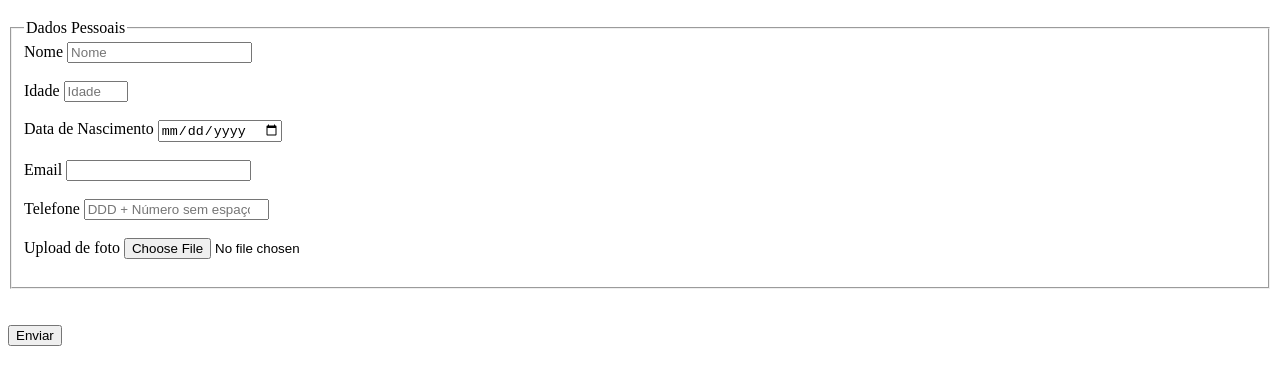
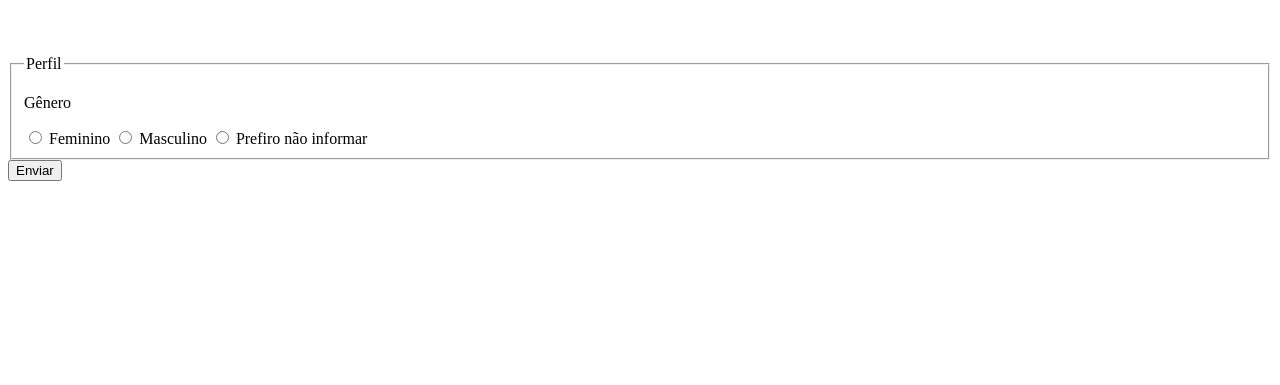
Before and after one commit to joaquimferreira010/pesquisa-culturama, a plain HTML site: page index.html in a window 1280 px wide. Shown: the part 61-446 px from the top of the page. Drawn offline with Linux system fonts and the light colour scheme.

Commit message:
Adiciona opcoes de genero

```diff
--- a/index.html
+++ b/index.html
@@ -12,7 +12,7 @@
     <section>
         <form action="#" method="get">
             <!-- Dados Pessoais -->
-            <fieldset>
+            <!-- <fieldset>
                 <legend>Dados Pessoais</legend>
 
                 <label for="UserName">Nome</label>
@@ -40,8 +40,23 @@
                 <br><br>
 
 
+            </fieldset> -->
+            <br><br>
+
+            <fieldset>
+                <legend>Perfil</legend>
+
+                <p>Gênero</p>
+
+                <input type="radio" name="userGender" value="Feminino">
+                <label for="userGender">Feminino</label>
+
+                <input type="radio" name="userGender" value="Masculino">
+                <label for="userGender">Masculino</label>
+
+                <input type="radio" name="userGender" value="notInformed">
+                <label for="userGender">Prefiro não informar</label>
             </fieldset>
-            <br><br>
 
 
             <button type="submit">Enviar</button>
```
